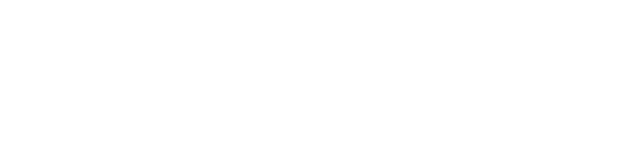
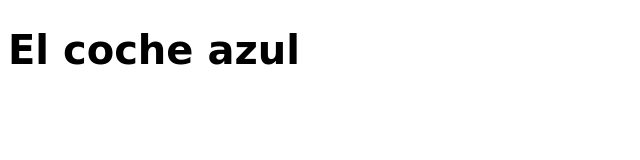
Before and after one commit to rodiaz90/Mi-primera-web, a plain HTML site: page index.html in a window 1280 px wide. Shown: the whole page, without its empty margins (0-640 px from the left). Drawn offline with Linux system fonts and the light colour scheme.

Commit message:
nueva utilidad - mi pagina web - version 3.2

```diff
--- a/index.html
+++ b/index.html
@@ -1,6 +1,8 @@
     <!DOCTYPE html>
     <html lang="es">
     <head>
+        <link href="style.css" rel="stylesheet">
+        <h1>El coche azul</h1>
         <meta charset="UTF-8">
         <meta name="viewport" content="width=device-width, initial-scale=1.0">
         <title>Document</title>
--- a/style.css
+++ b/style.css
@@ -0,0 +1,4 @@
+h1 {
+    font-size: 2.5rem;
+    font-family: 'Rubik Dirt', cursive;
+  }
```
